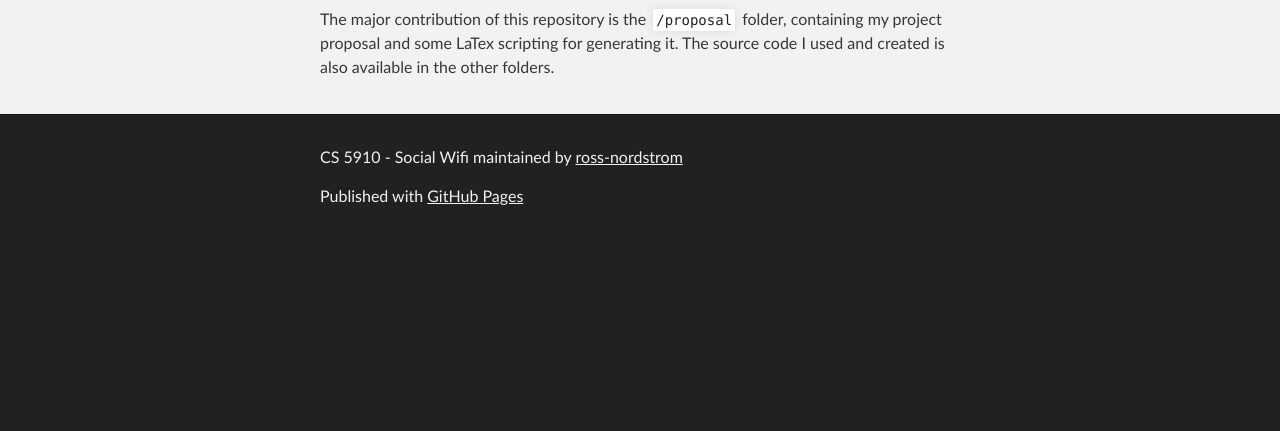
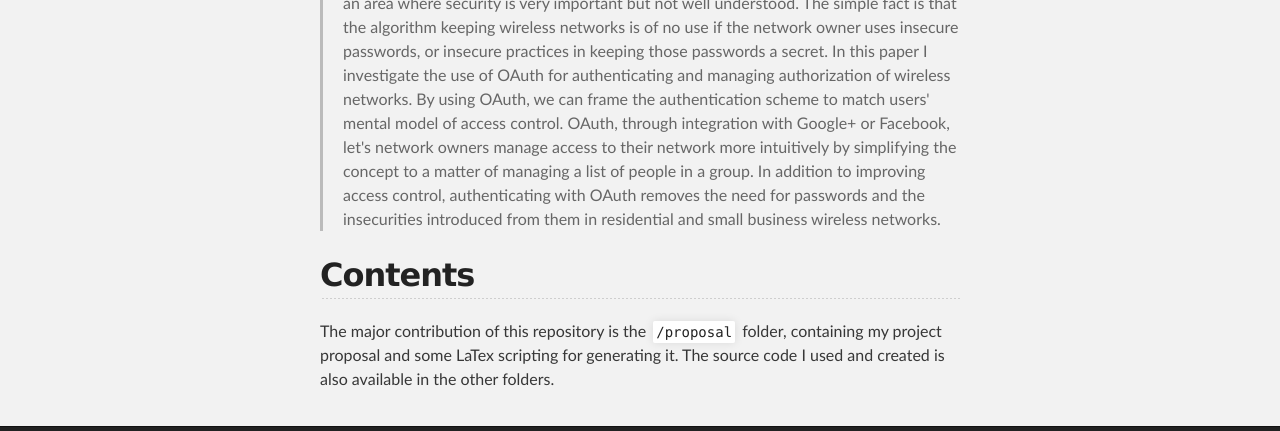
Before and after one commit to ross-nordstrom/cs5910-social_wifi, a plain HTML site: page index.html in a window 1280 px wide. Shown: the part 689-1120 px from the top of the page. Before the commit the page ends 932 px from the top, so only its background shows below. Drawn offline with Linux system fonts and the light colour scheme.

Commit message:
Update index.html

```diff
--- a/index.html
+++ b/index.html
@@ -44,7 +44,21 @@ December 2014
 <a id="abstract" class="anchor" href="#abstract" aria-hidden="true"><span class="octicon octicon-link"></span></a>Abstract</h2>
 
 <blockquote>
-<p>Abstract goes here</p>
+<p>Wireless network authentication techniques have been greatly studied and improved over the past two
+decades, but they all suffer from the human factor. A common problem in computer and network
+security is ensuring the people interacting with it do not introduce security holes. Residential
+and small business networks are an example of an area where security is very important but not well
+understood. The simple fact is that the algorithm keeping wireless networks is of no use if the
+network owner uses insecure passwords, or insecure practices in keeping those passwords a secret.
+
+In this paper I investigate the use of OAuth for authenticating and managing authorization of
+wireless networks. By using OAuth, we can frame the authentication scheme to match users' mental
+model of access control. OAuth, through integration with Google+ or Facebook, let's network owners
+manage access to their network more intuitively by simplifying the concept to a matter of managing
+a list of people in a group. In addition to improving access control, authenticating with OAuth
+removes the need for passwords and the insecurities introduced from them in residential and small
+business wireless networks.
+</p>
 </blockquote>
 
 <h2>
```
